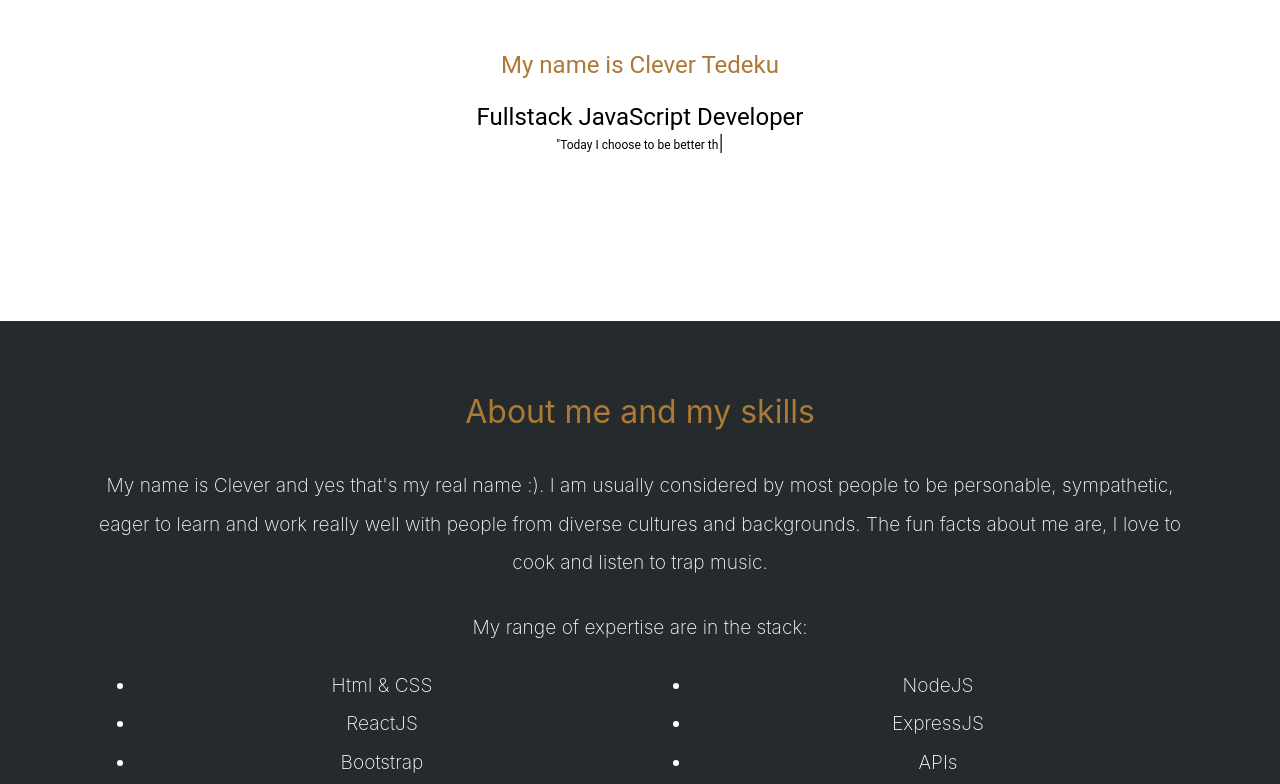
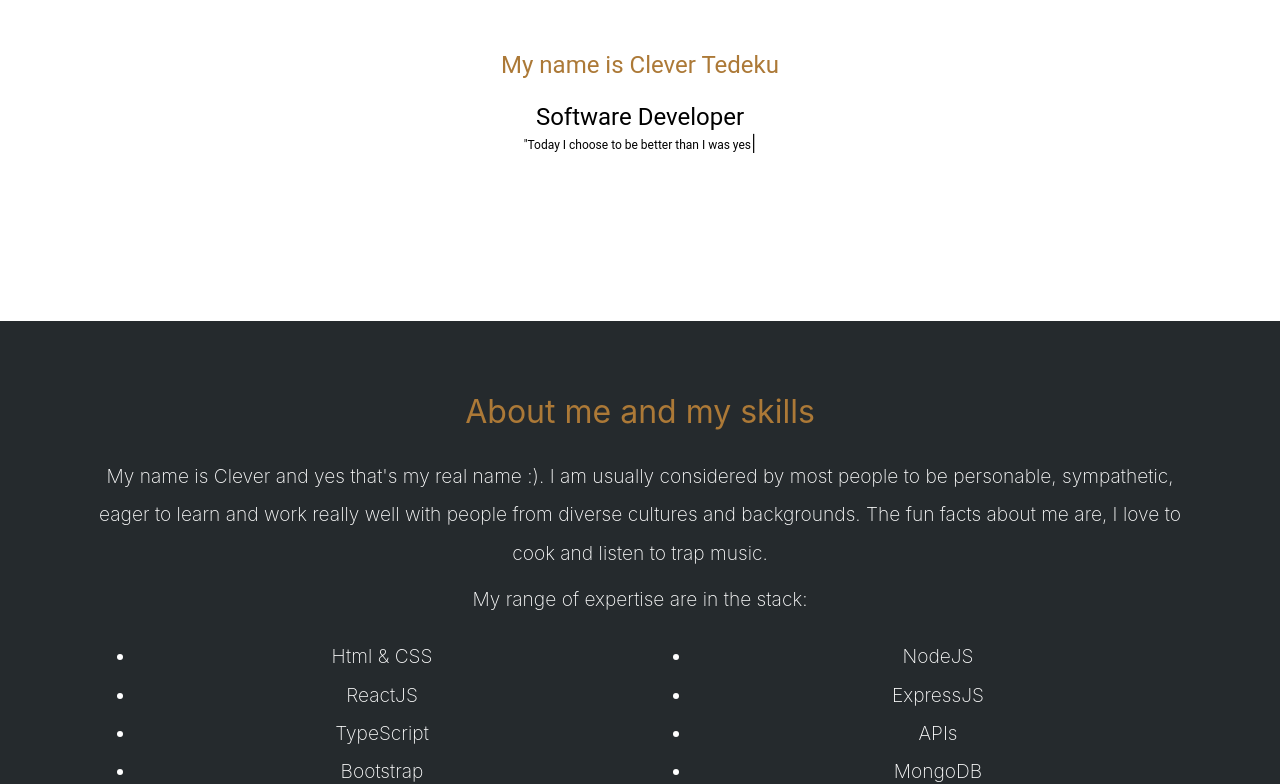
Before and after one commit to Cleverttech/my-portfolio, a React (Create React App) app: page / in a window 1280 px wide. Shown: the part 543-1327 px from the top of the page. Built offline with nearby package versions, Linux system fonts and the light colour scheme.

Commit message:
Update skillset

```diff
--- a/src/App.js
+++ b/src/App.js
@@ -244,7 +244,7 @@ function App() {
 			    	<Typist.Delay ms={500} />
 				        <br />
 			          	<Typography variant="h5" color={theme.palette.secondary.main} >
-						Fullstack JavaScript Developer
+						Software Developer
 					</Typography>
 					<Typography variant="caption" color={theme.palette.secondary.main} >
 						"Today I choose to be better than I was yesterday"  <br />
@@ -270,6 +270,7 @@ function App() {
 							<ul>
 								<li> Html & CSS</li>
 								<li> ReactJS</li>
+                                                                <li> TypeScript</li>
 								<li> Bootstrap</li>
 								<li> Google Material UI</li>
 								<li> JQuery</li>
```
